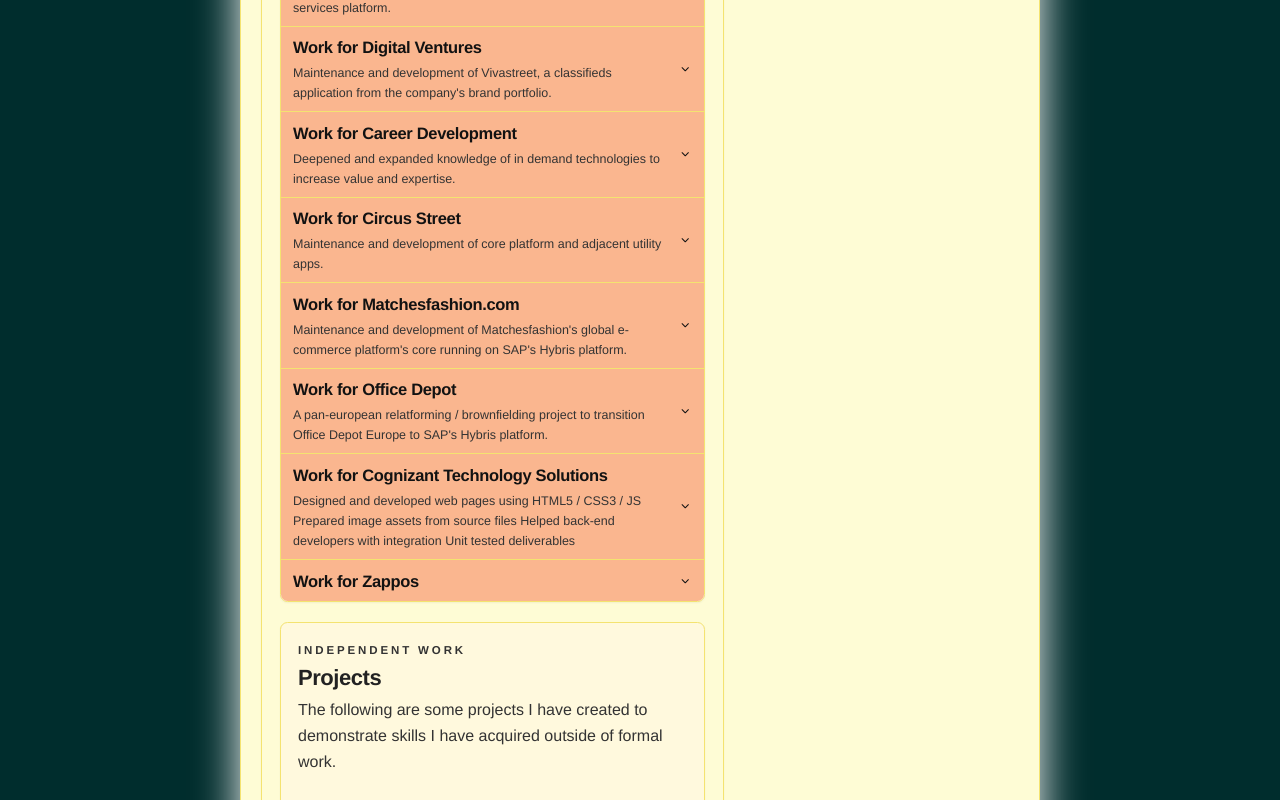
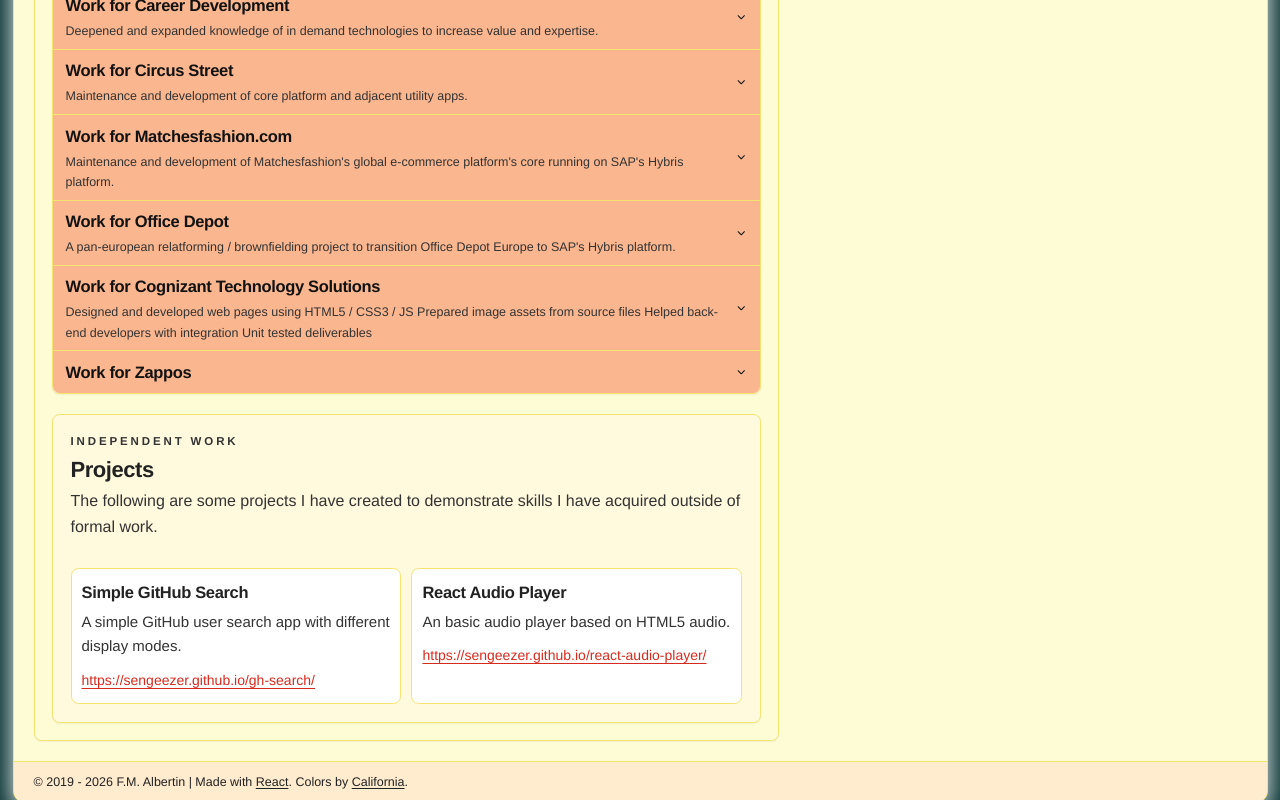
Before and after one commit to sengeezer/helvetic-dev, a Next.js app: page / in a window 1280 px wide. Shown: the part 997-1797 px from the top of the page. Built offline with nearby package versions, Linux system fonts and the light colour scheme.

Commit message:
fix: widen page shell and soften shadow
Agent-Logs-Url: https://github.com/sengeezer/helvetic-dev/sessions/26d92cfa-fa5f-4d04-ad11-d9ada75e850f

Co-authored-by: sengeezer <25534+sengeezer@users.noreply.github.com>

```diff
--- a/pages/index.js
+++ b/pages/index.js
@@ -4,8 +4,8 @@ import Footer from '../src/components/Footer';
 
 export default function Home() {
   return (
-    <div className="min-h-screen bg-page px-3 py-4 sm:px-5 sm:py-6 xl:px-8">
-      <div className="mx-auto flex max-w-7xl flex-col overflow-hidden rounded-[1.2rem] border border-border bg-shell shadow-shell">
+    <div className="min-h-screen bg-page px-2 py-4 sm:px-4 sm:py-6 xl:px-5">
+      <div className="mx-auto flex w-full max-w-screen-2xl flex-col overflow-hidden rounded-[1.2rem] border border-border bg-shell shadow-shell">
         <Header />
         <Main />
         <Footer />
--- a/src/components/PastWork.js
+++ b/src/components/PastWork.js
@@ -34,7 +34,7 @@ const PastWork = () => {
             </p>
           </CardHeader>
           <CardContent>
-            <ul className="grid gap-4 md:grid-cols-2">
+            <ul className="grid gap-4 xl:grid-cols-2">
               {projects.map((project) => (
                 <li key={project.url} className="rounded-lg border border-border bg-card px-4 py-4">
                   <h4 className="text-[1.65rem] font-semibold tracking-[-0.02em] text-foreground">
@@ -43,7 +43,10 @@ const PastWork = () => {
                   <p className="mt-2 text-[1.5rem] leading-relaxed text-muted-foreground">
                     {project.description}
                   </p>
-                  <a className="mt-4 inline-block text-[1.4rem] font-medium text-primary" href={project.url}>
+                  <a
+                    className="mt-4 inline-block break-all text-[1.4rem] font-medium text-primary"
+                    href={project.url}
+                  >
                     {project.url}
                   </a>
                 </li>
--- a/tailwind.config.js
+++ b/tailwind.config.js
@@ -71,7 +71,7 @@ module.exports = {
         'accordion-up': 'accordion-up 0.2s ease-out',
       },
       boxShadow: {
-        shell: '0 18px 45px rgba(0, 0, 0, 0.18)',
+        shell: '0 10px 28px rgba(0, 0, 0, 0.12)',
       },
     },
   },
```
